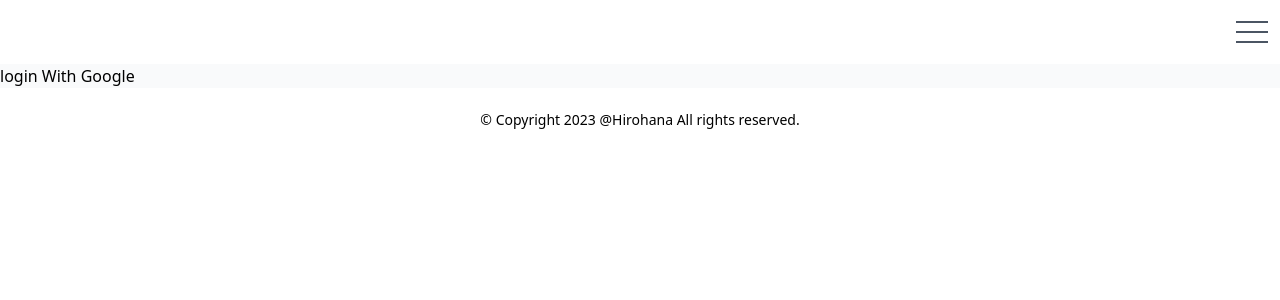
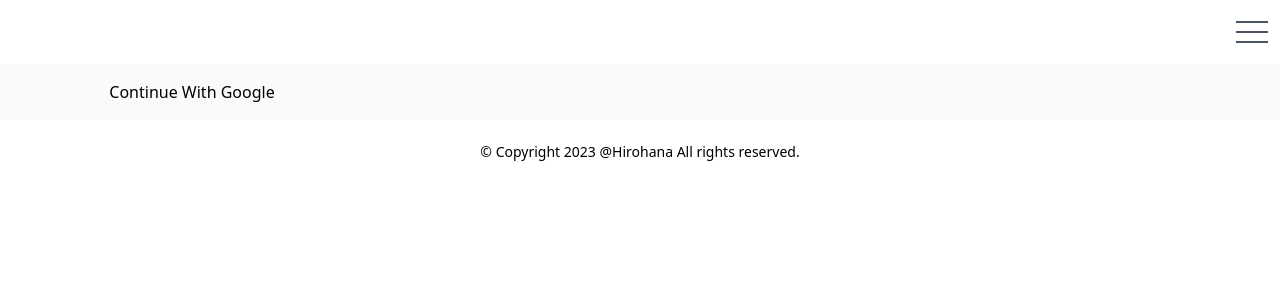
Before and after one commit to hirohana/aichat-openai, a Next.js app: page /auth/login in a window 1280 px wide. Shown: the top 300 px of the page. Built offline with nearby package versions, Linux system fonts and the light colour scheme.

Commit message:
LoginPage途中経過

```diff
--- a/src/app/auth/login/page.tsx
+++ b/src/app/auth/login/page.tsx
@@ -1,15 +1,5 @@
-"use client";
-
-import { signIn } from "next-auth/react";
-import { useSearchParams } from "next/navigation";
+import { LoginPage } from "src/components/pages/login/LoginPage";
 
 export default function Login() {
-  const searchParams = useSearchParams();
-  const callbackUrl = searchParams.get("callbackUrl") || "/profile";
-
-  return (
-    <button onClick={() => signIn("google", { callbackUrl })}>
-      login With Google
-    </button>
-  );
+  return <LoginPage />;
 }
--- /dev/null
+++ b/src/components/elements/button/authButton/google/GoogleAuthButton.tsx
@@ -0,0 +1,18 @@
+"use client";
+
+import { MouseEventHandler } from "react";
+
+type Props = {
+  name: string;
+  onClick: MouseEventHandler<HTMLButtonElement>;
+};
+
+function GoogleAuthButton({ name, onClick }: Props) {
+  return (
+    <div className="w-2/3 sm:max-w-sm py-4 px-2 text-center">
+      <button onClick={onClick}>{name}</button>
+    </div>
+  );
+}
+
+export { GoogleAuthButton };
--- a/src/components/pages/login/LoginPage.tsx
+++ b/src/components/pages/login/LoginPage.tsx
@@ -1,5 +1,22 @@
+"use client";
+
+import { signIn } from "next-auth/react";
+import { useSearchParams } from "next/navigation";
+import { GoogleAuthButton } from "src/components/elements/button/authButton/google/GoogleAuthButton";
+import { CALLBACK_URL, CONTINUE_WITH_GOOGLE, GOOGLE, HOME } from "src/const";
+
 function LoginPage() {
-  return <div>LoginPage</div>;
+  const searchParams = useSearchParams();
+  const callbackUrl = searchParams.get(CALLBACK_URL) || HOME;
+
+  return (
+    <div>
+      <GoogleAuthButton
+        name={CONTINUE_WITH_GOOGLE}
+        onClick={() => signIn(GOOGLE, { callbackUrl })}
+      />
+    </div>
+  );
 }
 
 export { LoginPage };
--- a/src/const/index.ts
+++ b/src/const/index.ts
@@ -1 +1,7 @@
 // アプリケーション全体で使う定数を入れる。
+
+export const CALLBACK_URL = "callbackUrl";
+export const CONTINUE_WITH_GOOGLE = "Continue With Google";
+export const GOOGLE = "google";
+export const HOME = "/";
+export const LOGIN = "login";
```
